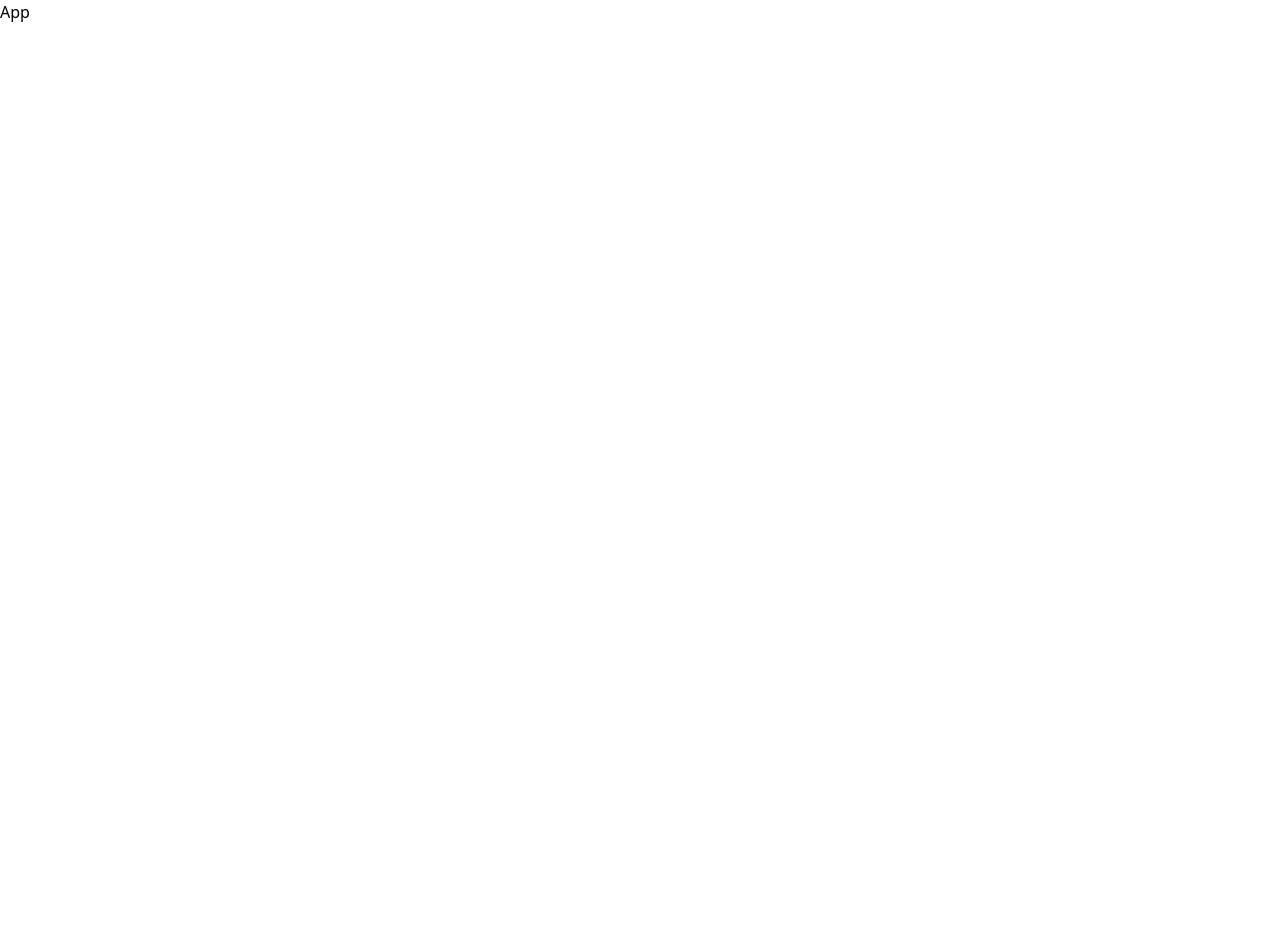
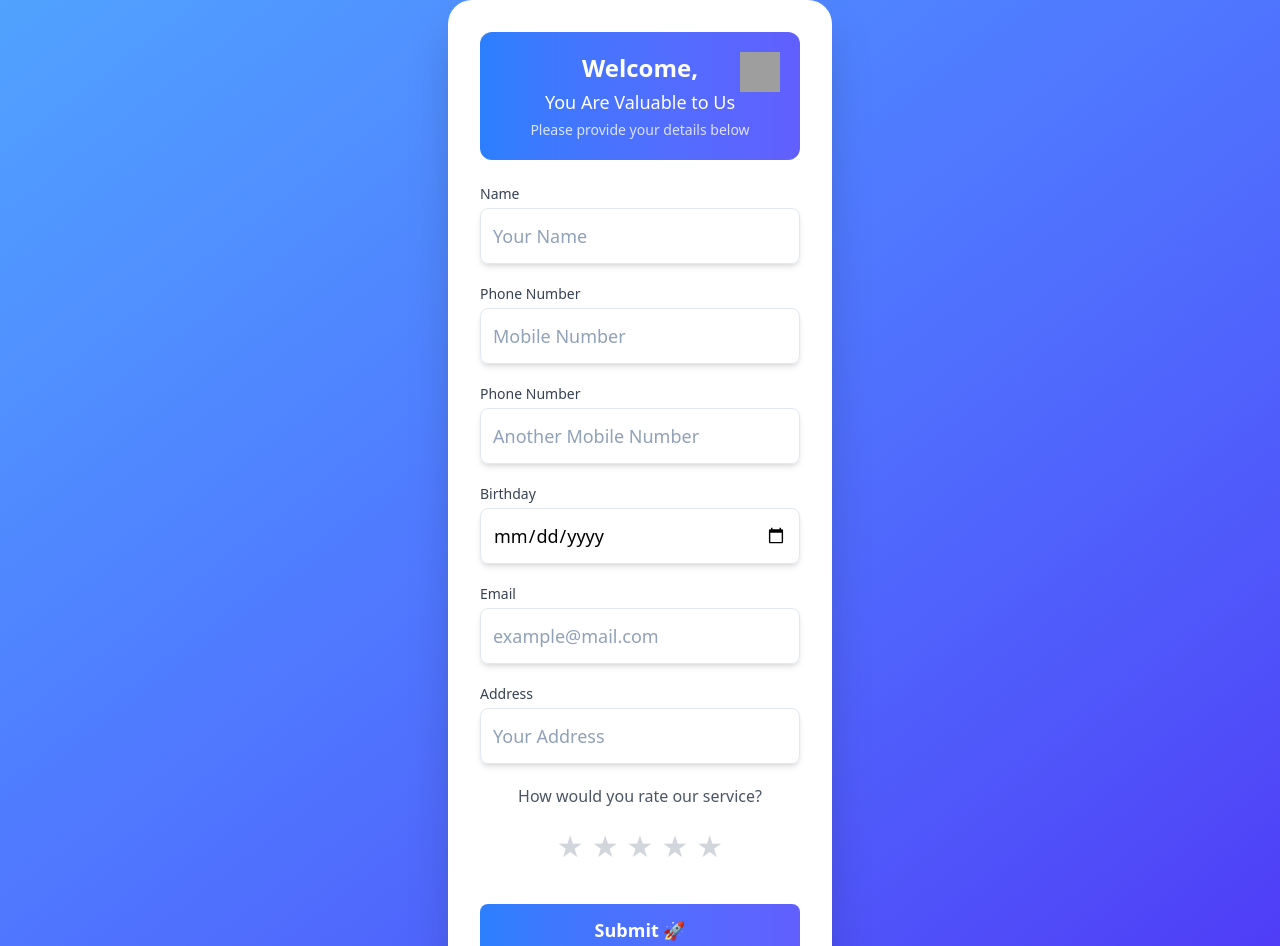
Before and after one commit to Lahiru-911/Customer-data-collector, a React (Vite) app: page / in a window 1280 px wide. Shown: the top 946 px of the page. Before the commit the page ends 800 px from the top, so only its background shows below. Built offline with nearby package versions, Linux system fonts and the light colour scheme; grey boxes are pictures that could not be loaded.

Commit message:
Update App.jsx

```diff
--- a/src/App.jsx
+++ b/src/App.jsx
@@ -1,7 +1,75 @@
+import React, { useState } from "react";
 
+const App = () => {
+  const [rating, setRating] = useState(0);
 
-function App() {
-  return <div className="">App</div>;
-}
+  return (
+    <div className="flex justify-center items-center min-h-screen bg-gradient-to-br from-blue-400 to-indigo-600">
+      <div className="bg-white p-8 rounded-3xl shadow-2xl w-96">
+        {/* Header Section */}
+        <div className="bg-gradient-to-r from-blue-500 to-indigo-500 text-white p-5 rounded-xl text-center relative">
+          <h2 className="text-2xl font-bold">Welcome,</h2>
+          <p className="text-lg font-medium mt-1">You Are Valuable to Us</p>
+          <p className="text-sm mt-1 opacity-80">Please provide your details below</p>
+          <div className="absolute top-5 right-5">
+            <img
+              src="https://upload.wikimedia.org/wikipedia/commons/b/b5/PayPal.svg"
+              alt="PayPal Logo"
+              className="w-10 h-10"
+            />
+          </div>
+        </div>
+
+        {/* Form Section */}
+        <form className="mt-6 space-y-5">
+          {[
+            { label: "Name", placeholder: "Your Name", type: "text" },
+            { label: "Phone Number", placeholder: "Mobile Number", type: "text" },
+            { label: "Phone Number", placeholder: "Another Mobile Number", type: "text" },
+            { label: "Birthday", placeholder: "", type: "date" },
+            { label: "Email", placeholder: "example@mail.com", type: "email" },
+            { label: "Address", placeholder: "Your Address", type: "text" },
+          ].map(({ label, placeholder, type }, index) => (
+            <div key={index} className="flex flex-col space-y-1">
+              <label className="text-gray-700 font-medium text-sm">{label}</label>
+              <div className="relative w-full h-14 flex items-center shadow-md rounded-lg">
+                <input
+                  required
+                  className="peer w-full h-full bg-white text-lg font-light placeholder-slate-400 border border-slate-200 rounded-lg outline-none px-3 focus:ring-1 focus:border-indigo-400 focus:ring-indigo-400 valid:ring-1 valid:border-indigo-400"
+                  placeholder={placeholder}
+                  type={type}
+                />
+                <div className="absolute right-3 w-5 opacity-20 peer-focus:opacity-70 peer-valid:opacity-70 peer-valid:fill-indigo-500" />
+              </div>
+            </div>
+          ))}
+
+          {/* Rating Section */}
+          <div className="text-gray-600 text-center mt-4 font-medium">
+            How would you rate our service?
+          </div>
+          <div className="flex justify-center space-x-2">
+            {[1, 2, 3, 4, 5].map((num) => (
+              <span
+                key={num}
+                className={`cursor-pointer text-3xl transition-all duration-200 ${
+                  rating >= num ? "text-yellow-400 scale-110" : "text-gray-300"
+                }`}
+                onClick={() => setRating(num)}
+              >
+                ★
+              </span>
+            ))}
+          </div>
+
+          {/* Submit Button */}
+          <button className="w-full bg-gradient-to-r from-blue-500 to-indigo-500 text-white py-3 rounded-lg mt-5 text-lg font-semibold hover:opacity-90 transition-all">
+            Submit <span className="text-lg">🚀</span>
+          </button>
+        </form>
+      </div>
+    </div>
+  );
+};
 
 export default App;
```
